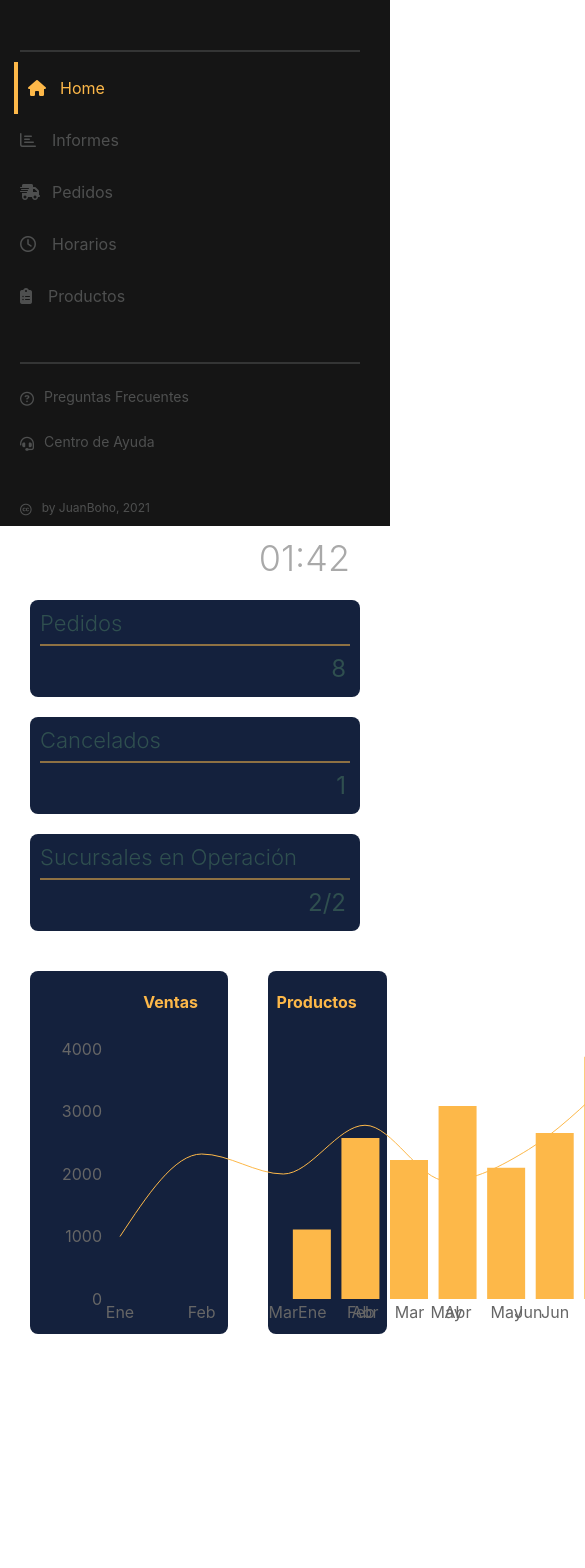
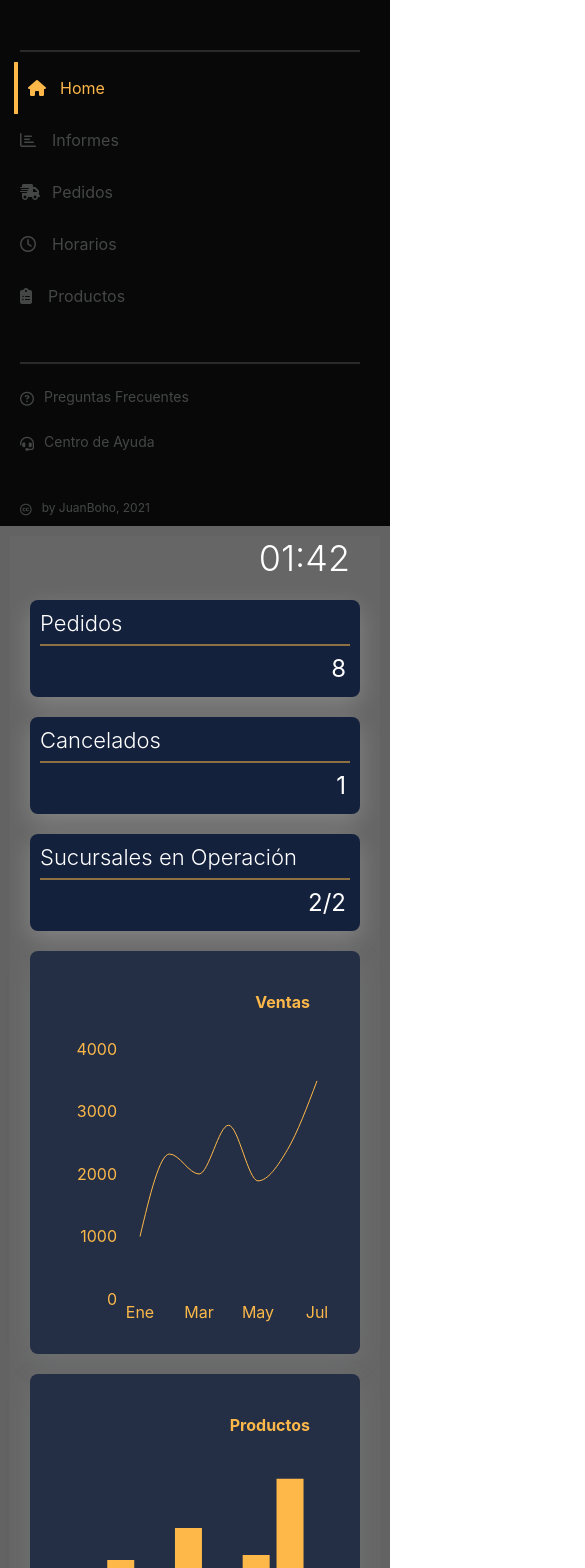
Before and after one commit to JuanBoho/React_Dashboard, a React (Create React App) app: page / in a window 390 px wide. Shown: the top 1568 px of the page, 585 px wide, since content can reach past the window. Before the commit the page ends 1354 px from the top, so only its background shows below. Built offline with nearby package versions, Linux system fonts and the light colour scheme.

Commit message:
home responsive chart. No final palette

```diff
--- a/src/App.css
+++ b/src/App.css
@@ -1,7 +1,7 @@
 .App {
   text-align: center;
   display: block;
-  background-color: #fff;
+  background-color: rgb(99, 99, 99);
 }
 
 @media (min-width: 768px){
@@ -13,5 +13,5 @@
 
 .Dash-display{
   margin: 10px;
-  background-color: #fff;
+  background-color: rgb(99, 99, 99);
 }
--- a/src/Content/Home.js
+++ b/src/Content/Home.js
@@ -1,7 +1,9 @@
-import React, {PureComponent} from 'react';
+import React, {Component, PureComponent} from 'react';
 import classes from './Home.module.css';
 import { LineChart, Line,BarChart, Bar, XAxis, YAxis, Tooltip, Legend, ResponsiveContainer } from 'recharts';
 
+const currentHour = new Date().getHours() > 9 ? new Date().getHours() : '0' + new Date().getHours()  ;
+const currentMinutes = new Date().getMinutes() > 9 ? new Date().getMinutes() : '0' + new Date().getMinutes();
 
 const data = [
     {
@@ -34,8 +36,83 @@ const data = [
     },
   ];
 
-const currentHour = new Date().getHours() > 9 ? new Date().getHours() : '0' + new Date().getHours()  ;
-const currentMinutes = new Date().getMinutes() > 9 ? new Date().getMinutes() : '0' + new Date().getMinutes();
+const VentasLineChart = ()=>{
+
+    return(
+        <ResponsiveContainer width="99%" height={300}>
+            <LineChart
+
+            data={data}
+            margin={{
+            top: 15,
+            right: 20,
+            left: 15,
+            bottom: 5,
+            }}
+        >
+            <XAxis
+                dataKey="name"
+                axisLine={false} tickLine={false}
+                padding={{ left: 15 }}
+                style={{fill:'#FDB849'
+                }}
+            />
+
+            <YAxis
+                domain={['auto', 'auto']}
+                axisLine={false}
+                tickLine={false}
+                ticks={[0,1000,2000,3000,4000]}
+                style={{fill:'#FDB849'
+                }}
+            />
+
+            <Tooltip
+                contentStyle={{
+                    backgroundColor:'#000000ea',
+                    border:'none'}}
+                    labelStyle={{color: '#FDB849'
+                }}
+            />
+
+            <Line
+                type="monotone"
+                dataKey="ventas"
+                stroke="#FDB849"
+                dot={false}
+                />
+
+        </LineChart>
+        </ResponsiveContainer> );
+}
+
+
+const ProductosBarChart = () =>{
+    return(
+        <ResponsiveContainer width="99%" height={300}>
+            <BarChart  data={data} margin={{
+            top: 15,
+            right: 30,
+            left: 20,
+            bottom: 5,
+            }}>
+            <XAxis dataKey="name"
+                axisLine={false}
+                tickLine={false}
+                style={{fill:'#FDB849'
+                }}/>
+            <Tooltip
+                cursor={{
+                    fill:'none'}}
+                contentStyle={{backgroundColor:'#000000ea',
+                               border:'none'}}
+                labelStyle={{color: '#FDB849'}}
+            />
+            <Bar dataKey="ventas" fill="#FDB849"   />
+        </BarChart>
+        </ResponsiveContainer>
+    );
+}
 
 const Home = ()=>{
 
@@ -69,70 +146,15 @@ const Home = ()=>{
 
                 <div className={classes.Homegraph}>
                     <h4>Ventas</h4>
-
                     <div className={classes.graphVentas}>
-                        <LineChart
-                            width={600}
-                            height={300}
-                            data={data}
-                            margin={{
-                            top: 15,
-                            right: 20,
-                            left: 20,
-                            bottom: 5,
-                            }}
-                        >
-
-                            <XAxis
-                                dataKey="name"
-                                axisLine={false} tickLine={false}
-                                padding={{ left: 10 }}
-                            />
-
-                            <YAxis
-                                domain={['auto', 'auto']}
-                                axisLine={false}
-                                tickLine={false}
-                                ticks={[0,1000,2000,3000,4000]}
-                            />
-
-                            <Tooltip
-                                contentStyle={{
-                                    backgroundColor:'#000000ea',
-                                    border:'none'}}
-                                    labelStyle={{color: '#FDB849'
-                                }}
-                            />
-
-                            <Line
-                                type="monotone"
-                                dataKey="ventas"
-                                stroke="#FDB849"
-                                dot={false}
-                            />
-
-                        </LineChart>
+                        <VentasLineChart/>
                     </div>
-
                 </div>
 
                 <div className={classes.Homegraph}>
                     <h4>Productos</h4>
                     <div className={classes.graphProductos}>
-                        <BarChart width={390} height={300} data={data} margin={{
-                            top: 15,
-                            right: 30,
-                            left: 20,
-                            bottom: 5,
-                            }}>
-                            <XAxis dataKey="name" axisLine={false} tickLine={false}/>
-                            <Tooltip
-                                contentStyle={{backgroundColor:'#000000ea',
-                                               border:'none'}}
-                                labelStyle={{color: '#FDB849'}}
-                            />
-                            <Bar dataKey="ventas" fill="#FDB849" />
-                        </BarChart>
+                        <ProductosBarChart/>
                     </div>
                 </div>
 
--- a/src/Content/Home.module.css
+++ b/src/Content/Home.module.css
@@ -1,5 +1,5 @@
 .Container{
-    background-color:#fff;
+    background-color:rgb(102, 102, 102);
 }
 
 .HourBanner{
@@ -8,7 +8,7 @@
     text-align: right;
     font-size: 36px;
     font-weight: 300;
-    color: darkgray;
+    color: #fff;
 
 }
 .cardsContainer{
@@ -26,9 +26,9 @@
     margin: 20px;
     padding: 10px;
     background-color: #14213D;
-    box-shadow: white 2px 2px;
+    box-shadow: rgba(255, 255, 255, 0.2) 0px 8px 24px;
     border-radius: 8px;
-    color: darkslategray;
+    color: #fff;
 }
 
 .card >h4{
@@ -53,13 +53,19 @@
     grid-template-columns: 60% 36%;
     column-gap: 40px;
     margin: 20px;
+}
 
-
+@media (max-width:768px){
+    .graphContainer{
+        display: block;
+    }
 }
 .Homegraph{
-    background-color: #14213D;
+    background-color: #14213dcb;
     border-radius: 8px;
     margin-top: 20px ;
+    padding: 20px;
+    box-shadow: rgba(149, 157, 165, 0.2) 0px 8px 24px;
 }
 
 .Homegraph > h4{
@@ -69,6 +75,6 @@
     padding-right: 30px;
 }
 
-.graphProductos{
-    color: red;
+.graphVentas{
+    display: block;
 }
```
